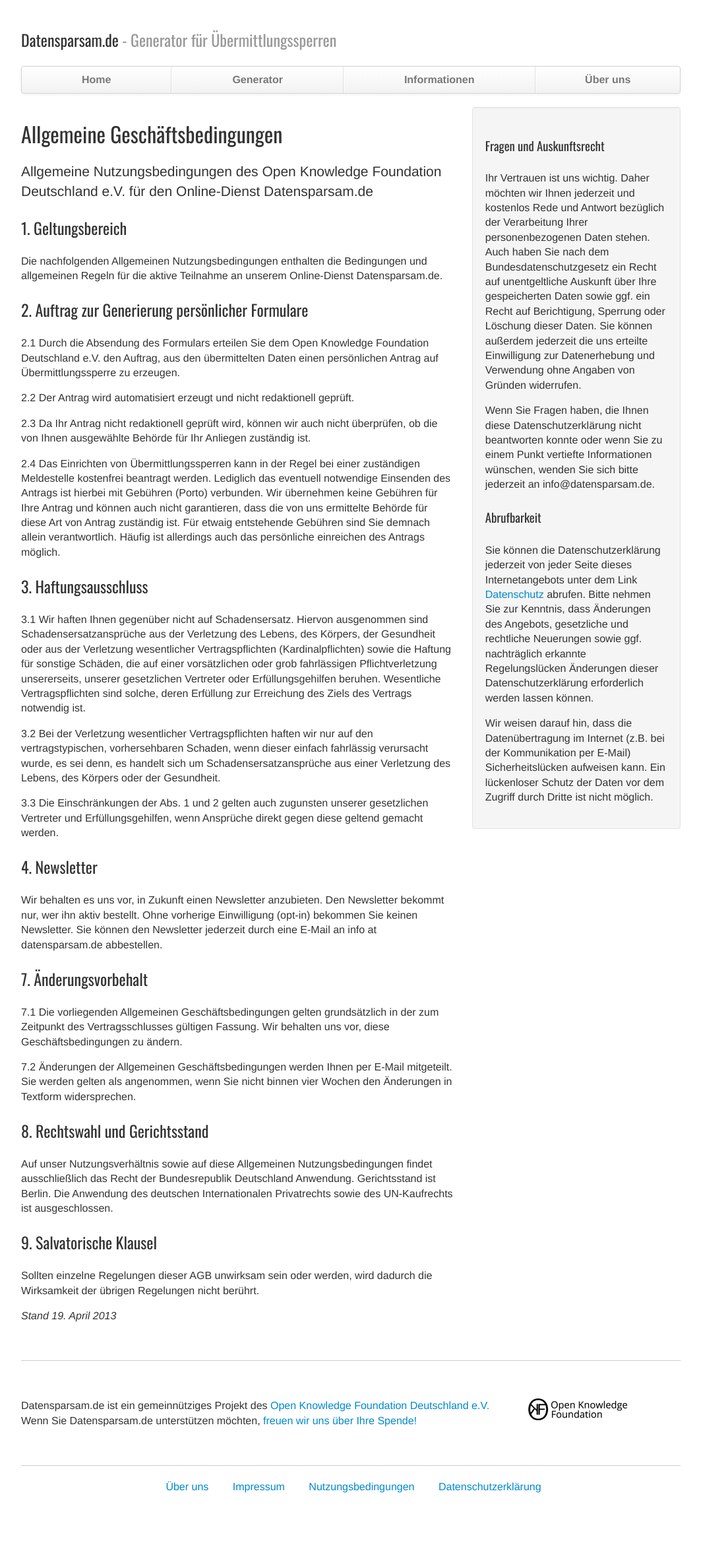
After one commit to jbspeakr/datensparsam, a Django app: page /nutzungsbedingungen/ in a window 1280 px wide. The commit adds this page. Shown: the whole page at 66% size, without its empty margins (108-1171 px from the left). Run offline with Django 3.2, Linux system fonts and the light colour scheme; some libraries are stand-ins or nearby versions.

Commit message:
creates missing templates. adds textual content.

```diff
--- a/datensparsam/urls.py
+++ b/datensparsam/urls.py
@@ -11,7 +11,7 @@ def TV(template):
 urlpatterns = patterns(
     '',
     url(r'^$', TV('index.html'), {}, 'index'),
-    url(r'^informationen/$', TV('information.html'), {}, name='informationen'),
+    url(r'^informationen/$', TV('information.html'), {}, name='information'),
     url(r'^ueber-uns/$', TV('about.html'), {}, name='about'),
     url(r'^impressum/$', TV('imprint.html'), {}, name='imprint'),
     url(r'^nutzungsbedingungen/$', TV('tos.html'), {}, name='tos'),
--- a/static/css/main.css
+++ b/static/css/main.css
@@ -186,7 +186,10 @@ height: 180px;
     font-size: 0.8em;
 }
 .js-hidden {
-display: none;
+    display: none;
+}
+legend {
+    border-bottom: 1px solid #e5e5e5;
 }
 /* ==========================================================================
    Helper classes
--- a/static/js/main.js
+++ b/static/js/main.js
@@ -21,14 +21,12 @@ $(document).ready(function(){
             $("#zipcodeInfo").fadeOut();
             $("#zipcodeError").fadeOut();
 
-            /*  */
+            /* Handle API call */
             $.getJSON("/api/v1/zipcode/?format=json&zipcode="+ zipcode,
                 function(data){
                     if(data.meta.total_count > 0){
                         var registrationoffices = data.objects[0].registrationoffices;
                         var municipalities = data.objects[0].municipalities;
-
-
 
                         if(registrationoffices.length > 0){
                             $.each(registrationoffices, function() {
@@ -55,6 +53,7 @@ $(document).ready(function(){
                     }
                 }
             );
+
         } else {
             $("#inputZipcode").parents("div[class='control-group']").addClass(errorClass);
             $("#municipality").fadeOut();
@@ -68,12 +67,15 @@ $(document).ready(function(){
         }
     });
 
+    $("#municipalitySubmit").button();
     $("#municipalitySubmit").click(function(e){
         e.preventDefault();
         $("#address").fadeIn();
         $("#address").siblings("legend").removeClass(mutedClass);
+
     });
 
+    $("#registrationOfficeSubmit").button();
     $("#registrationOfficeSubmit").click(function(e){
         e.preventDefault();
         $("#address").fadeIn();
--- a/templates/base.html
+++ b/templates/base.html
@@ -43,10 +43,10 @@
                 <div class="navbar-inner">
                     <div class="container">
                         <ul class="nav">
-                            <li class="{% block nav_index %}{% endblock %}"><a href="/">Home</a></li>
-                            <li class="{% block nav_generator %}{% endblock %}"><a href="/generator/">Generator</a></li>
-                            <li class="{% block nav_information %}{% endblock %}"><a href="/informationen/">Informationen</a></li>
-                            <li class="{% block nav_about %}{% endblock %}"><a href="/ueber-uns/">Über uns</a></li>
+                            <li class="{% block nav_index %}{% endblock %}"><a href="{% url 'index' %}">Home</a></li>
+                            <li class="{% block nav_generator %}{% endblock %}"><a href="{% url 'pdfbuilder-generator' %}" title="Übermittlungssperren generieren">Generator</a></li>
+                            <li class="{% block nav_information %}{% endblock %}"><a href="{% url 'information' %}" title="Meldewesen, Übermittlungssperren, Datensparsamkeit">Informationen</a></li>
+                            <li class="{% block nav_about %}{% endblock %}"><a href="{% url 'about' %}" title="Was ist Datensparsam.de?">Über uns</a></li>
                         </ul>
                     </div>
                 </div>
@@ -70,10 +70,10 @@
         </div>
         <hr>
         <ul class="unstyled pagination-centered navi">
-            <li><a href="/ueber-uns/">Über uns</a></li>
-            <li><a href="/impressum/">Impressum</a></li>
-            <li><a href="/nutzungsbedingungen/">Nutzungsbedingungen</a></li>
-            <li><a href="/datenschutz/">Datenschutzerklärung</a></li>
+            <li><a href="{% url 'about' %}" title="Was ist Datensparsam.de?">Über uns</a></li>
+            <li><a rel ="nofollow" href="{% url 'imprint' %}" title="Wer betreibt Datensparsam.de?">Impressum</a></li>
+            <li><a rel ="nofollow" href="{% url 'tos' %}" title="Datensparsam.de - Nutzungsbedingungen">Nutzungsbedingungen</a></li>
+            <li><a rel ="nofollow" href="{% url 'privacy' %}" title="Datensparsam.de - Datenschutzerklärung">Datenschutzerklärung</a></li>
         </ul>
     </footer>
 
--- a/templates/generator.html
+++ b/templates/generator.html
@@ -11,6 +11,8 @@
     <div class="row-fluid">
         <div class="span8">
             <h1>Übermittlungssperre-Generator</h1>
+            <p class="lead">Ohne betroffene Personen darüber zu informieren, geben deutsche Einwohnermeldeämter persönliche Meldedaten an Behörden, Firmen oder Adressbuchverlage weiter - ganz legal.</p>
+            <p>Um ihr <a href="http://de.wikipedia.org/wiki/Informationelle_Selbstbestimmung" title="Informationen zur informationellen Selbstbestimmung">Recht auf informationelle Selbstbestimmung</a> wahrnehmen zu können und den Adresshandel einzudämmen, müssen Bürgerinnen und Bürger leider noch immer selbst aktiv werden. Eine Möglichkeit dies zu tun, besteht in der Beantragung von Übermittlungssperren. Dieser Generator hilft dabei, diese zu erstellen!</p>
             <form class="form-horizontal" action="{% url 'pdfbuilder-pdf' %}" method="POST">
                 <fieldset>
                     <legend><b>Schritt 1</b> Postleitzahl</legend>
@@ -30,7 +32,7 @@
                     </div>
                     <div class="control-group">
                         <div class="controls">
-                            <button id="zipcodeSubmit" type="submit" class="btn"><i class="icon-arrow-right"></i> Nächster Schritt</button>
+                            <button id="zipcodeSubmit" type="submit" class="btn" data-loading-text="Laden..."><i class="icon-arrow-right"></i> Nächster Schritt</button>
                         </div>
                     </div>
                 </fieldset>
--- /dev/null
+++ b/templates/tos.html
@@ -0,0 +1,47 @@
+{% extends "base.html" %}
+{% load i18n %}
+{% block content %}
+    <div class="row-fluid">
+        <div class="span8">
+            <h1>Allgemeine Geschäftsbedingungen</h1>
+            <p class="lead">Allgemeine Nutzungsbedingungen des Open Knowledge Foundation Deutschland e.V. für den Online-Dienst Datensparsam.de</p>
+
+            <h2>1. Geltungsbereich</h2>
+            <p>Die nachfolgenden Allgemeinen Nutzungsbedingungen enthalten die Bedingungen und allgemeinen Regeln für die aktive Teilnahme an unserem Online-Dienst Datensparsam.de.</p>
+
+            <h2>2. Auftrag zur Generierung persönlicher Formulare</h2>
+            <p>2.1 Durch die Absendung des Formulars erteilen Sie dem Open Knowledge Foundation Deutschland e.V. den Auftrag, aus den übermittelten Daten einen persönlichen Antrag auf Übermittlungssperre zu erzeugen.<p>
+            <p>2.2 Der Antrag wird automatisiert erzeugt und nicht redaktionell geprüft.</p>
+            <p>2.3 Da Ihr Antrag nicht redaktionell geprüft wird, können wir auch nicht überprüfen, ob die von Ihnen ausgewählte Behörde für Ihr Anliegen zuständig ist.</p>
+            <p>2.4 Das Einrichten von Übermittlungssperren kann in der Regel bei einer zuständigen Meldestelle kostenfrei beantragt werden. Lediglich das eventuell notwendige Einsenden des Antrags ist hierbei mit Gebühren (Porto) verbunden. Wir übernehmen keine Gebühren für Ihre Antrag und können auch nicht garantieren, dass die von uns ermittelte Behörde für diese Art von Antrag zuständig ist. Für etwaig entstehende Gebühren sind Sie demnach allein verantwortlich. Häufig ist allerdings auch das persönliche einreichen des Antrags möglich.</p>
+
+            <h2>3. Haftungsausschluss</h2>
+            <p>3.1 Wir haften Ihnen gegenüber nicht auf Schadensersatz. Hiervon ausgenommen sind Schadensersatzansprüche aus der Verletzung des Lebens, des Körpers, der Gesundheit oder aus der Verletzung wesentlicher Vertragspflichten (Kardinalpflichten) sowie die Haftung für sonstige Schäden, die auf einer vorsätzlichen oder grob fahrlässigen Pflichtverletzung unsererseits, unserer gesetzlichen Vertreter oder Erfüllungsgehilfen beruhen. Wesentliche Vertragspflichten sind solche, deren Erfüllung zur Erreichung des Ziels des Vertrags notwendig ist.</p>
+            <p>3.2 Bei der Verletzung wesentlicher Vertragspflichten haften wir nur auf den vertragstypischen, vorhersehbaren Schaden, wenn dieser einfach fahrlässig verursacht wurde, es sei denn, es handelt sich um Schadensersatzansprüche aus einer Verletzung des Lebens, des Körpers oder der Gesundheit.</p>
+            <p>3.3 Die Einschränkungen der Abs. 1 und 2 gelten auch zugunsten unserer gesetzlichen Vertreter und Erfüllungsgehilfen, wenn Ansprüche direkt gegen diese geltend gemacht werden.</p>
+
+            <h2>4. Newsletter</h2>
+            <p>Wir behalten es uns vor, in Zukunft einen Newsletter anzubieten. Den Newsletter bekommt nur, wer ihn aktiv bestellt. Ohne vorherige Einwilligung (opt-in) bekommen Sie keinen Newsletter. Sie können den Newsletter jederzeit durch eine E-Mail an info at datensparsam.de abbestellen.</p>
+
+            <h2>7. Änderungsvorbehalt</h2>
+            <p>7.1 Die vorliegenden Allgemeinen Geschäftsbedingungen gelten grundsätzlich in der zum Zeitpunkt des Vertragsschlusses gültigen Fassung. Wir behalten uns vor, diese Geschäftsbedingungen zu ändern.</p>
+            <p>7.2 Änderungen der Allgemeinen Geschäftsbedingungen werden Ihnen per E-Mail mitgeteilt. Sie werden gelten als angenommen, wenn Sie nicht binnen vier Wochen den Änderungen in Textform widersprechen.</p>
+
+            <h2>8. Rechtswahl und Gerichtsstand</h2>
+            <p>Auf unser Nutzungsverhältnis sowie auf diese Allgemeinen Nutzungsbedingungen findet ausschließlich das Recht der Bundesrepublik Deutschland Anwendung. Gerichtsstand ist Berlin. Die Anwendung des deutschen Internationalen Privatrechts sowie des UN-Kaufrechts ist ausgeschlossen.</p>
+
+            <h2>9. Salvatorische Klausel</h2>
+            <p>Sollten einzelne Regelungen dieser AGB unwirksam sein oder werden, wird dadurch die Wirksamkeit der übrigen Regelungen nicht berührt.</p>
+
+            <p><i>Stand 19. April 2013</i></p>
+        </div>
+        <div class="span4 well">
+            <h3>Fragen und Auskunftsrecht</h3>
+            <p>Ihr Vertrauen ist uns wichtig. Daher möchten wir Ihnen jederzeit und kostenlos Rede und Antwort bezüglich der Verarbeitung Ihrer personenbezogenen Daten stehen. Auch haben Sie nach dem Bundesdatenschutzgesetz ein Recht auf unentgeltliche Auskunft über Ihre gespeicherten Daten sowie ggf. ein Recht auf Berichtigung, Sperrung oder Löschung dieser Daten. Sie können außerdem jederzeit die uns erteilte Einwilligung zur Datenerhebung und Verwendung ohne Angaben von Gründen widerrufen.</p>
+            <p>Wenn Sie Fragen haben, die Ihnen diese Datenschutzerklärung nicht beantworten konnte oder wenn Sie zu einem Punkt vertiefte Informationen wünschen, wenden Sie sich bitte jederzeit an info@datensparsam.de.</p>
+            <h3>Abrufbarkeit</h3>
+            <p>Sie können die Datenschutzerklärung jederzeit von jeder Seite dieses Internetangebots unter dem Link <a href="{% url 'privacy' %}" title="Datensparsam.de - Datenschutzerklärung">Datenschutz</a> abrufen. Bitte nehmen Sie zur Kenntnis, dass Änderungen des Angebots, gesetzliche und rechtliche Neuerungen sowie ggf. nachträglich erkannte Regelungslücken Änderungen dieser Datenschutzerklärung erforderlich werden lassen können.</p>
+            <p>Wir weisen darauf hin, dass die Datenübertragung im Internet (z.B. bei der Kommunikation per E-Mail) Sicherheitslücken aufweisen kann. Ein lückenloser Schutz der Daten vor dem Zugriff durch Dritte ist nicht möglich.</p>
+        </div>
+    </div>
+{% endblock %}
```
Also changed, not shown: datensparsam/apps/pdfbuilder/tests.py (+0 -23 lines), datensparsam/sub_urls.py (deleted, +0 -17 lines), templates/about.html (added, +35 -0 lines), templates/imprint.html (added, +22 -0 lines), templates/index.html (+5 -5 lines), templates/information.html (added, +27 -0 lines), templates/privacy.html (added, +34 -0 lines), static/img/Open-Knowledge-Foundation-Deutschland.png (added).
